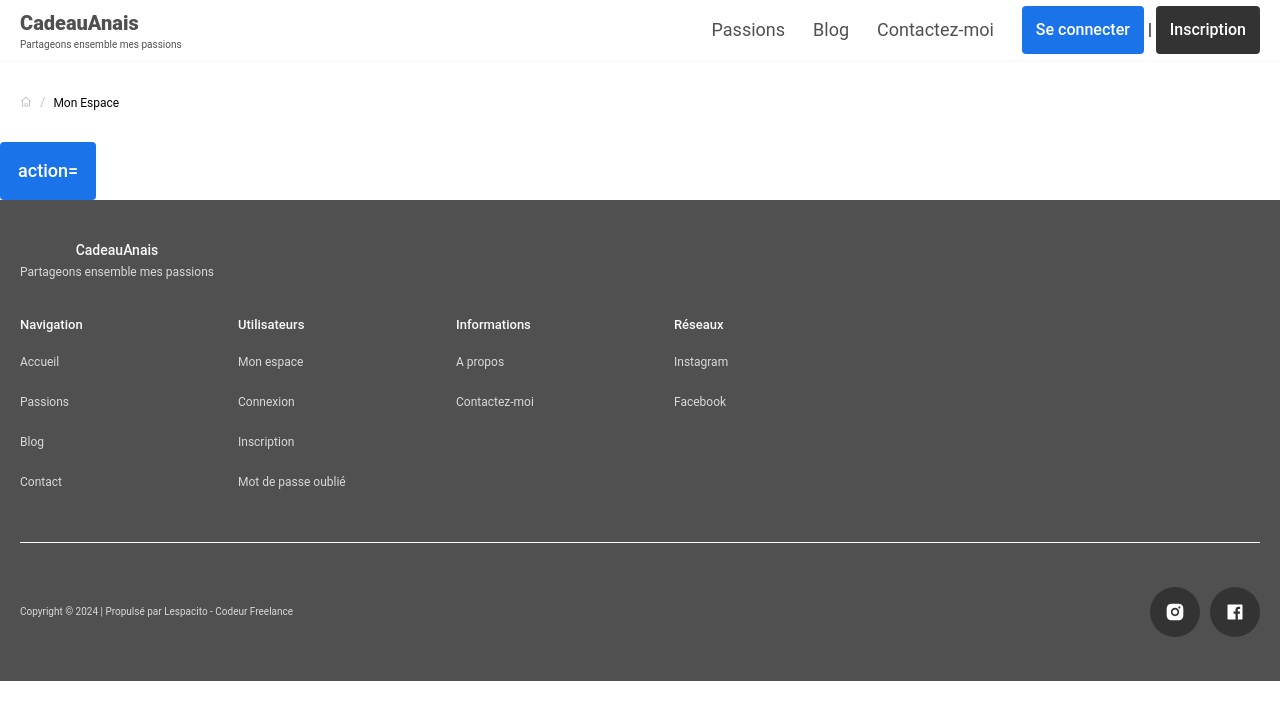
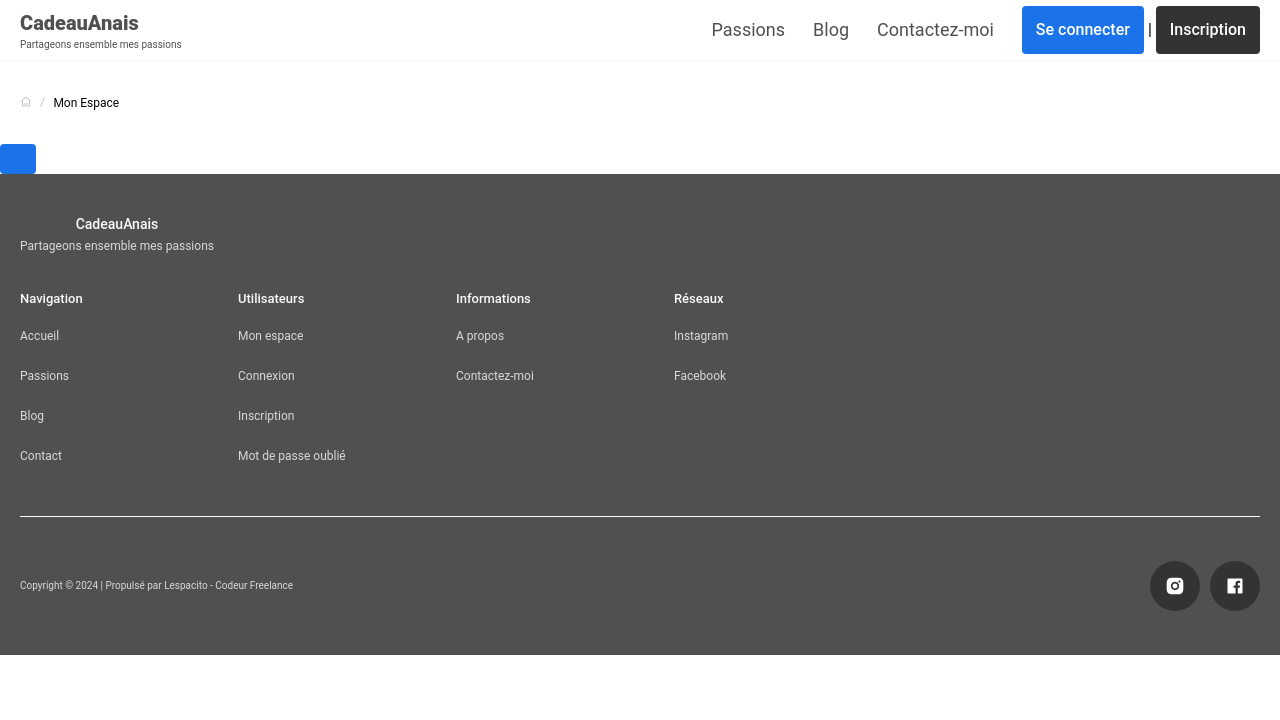
Before and after one commit to lespacito/anaisrepo, a Next.js app: page /mon-espace in a window 1280 px wide. Shown: the top 720 px of the page. Built offline with nearby package versions, Linux system fonts and the light colour scheme.

Commit message:
resolve button page

```diff
--- a/app/ui/modules/user-profile/user-account/user-account.container.tsx
+++ b/app/ui/modules/user-profile/user-account/user-account.container.tsx
@@ -3,7 +3,7 @@ import { Button } from "@/app/ui/design-system/button/Button";
 export const UserAccountContainer = () => {
   return (
     <div>
-      <Button>action={() => console.log("first")}</Button>
+      <Button action={() => console.log("first")}></Button>
     </div>
   );
 };
```
